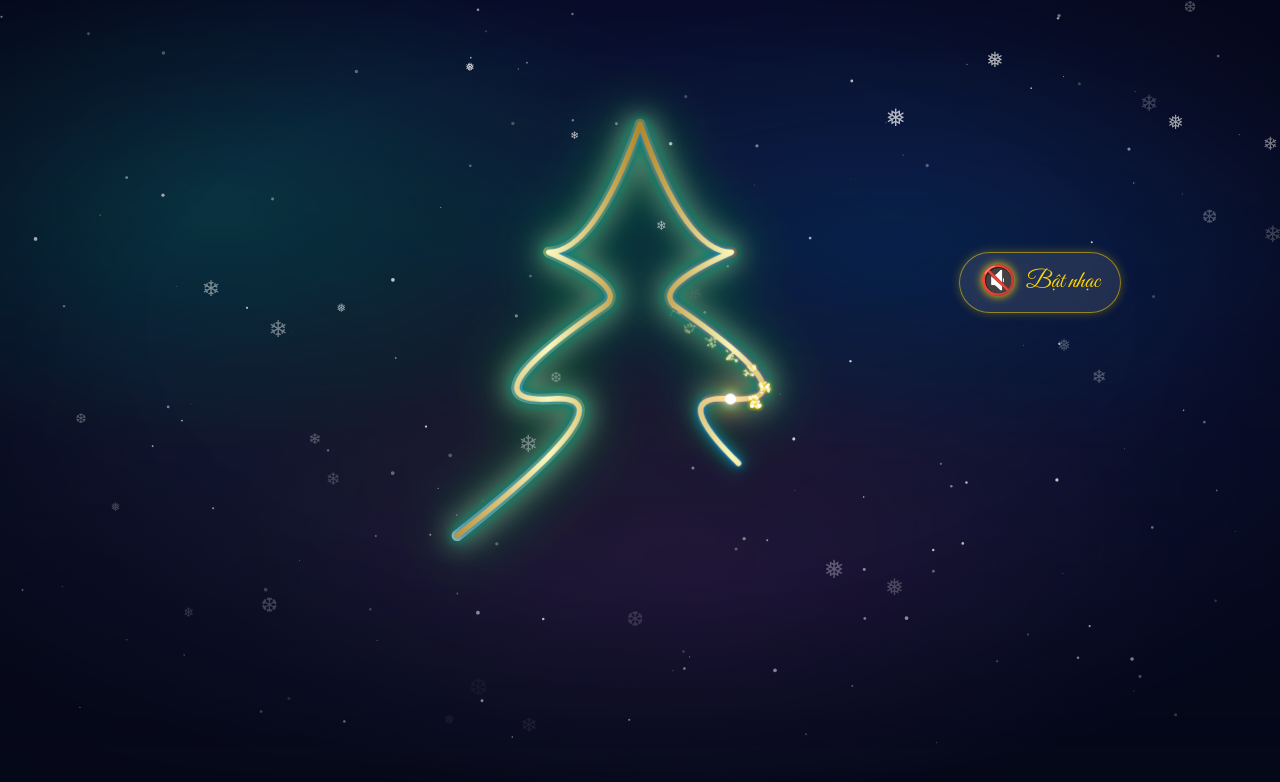
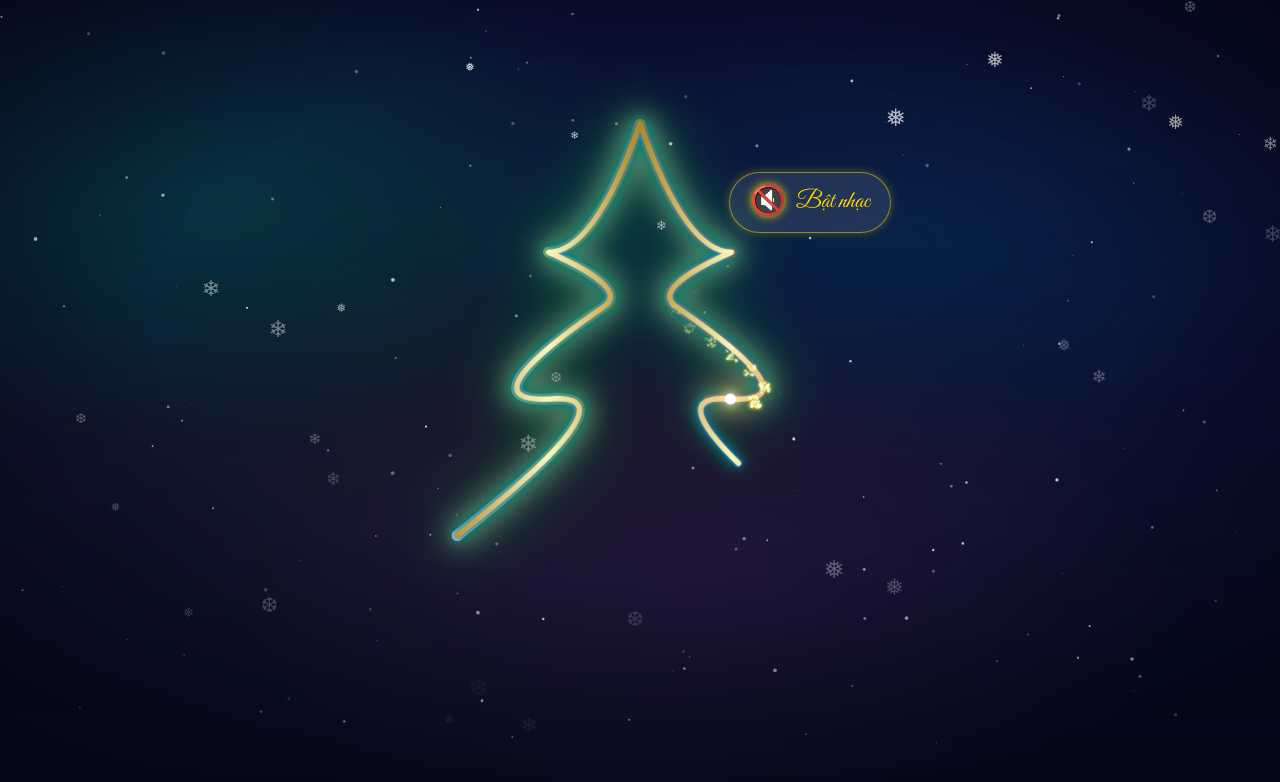
Before and after one commit to ITCrazy357/christmas-tree, a plain HTML site: page index.html in a window 1280 px wide. Shown: the top 782 px of the page. Drawn offline with Linux system fonts and the light colour scheme; animation ran at ten frames a second.

Commit message:
fix box music

```diff
--- a/style.css
+++ b/style.css
@@ -298,8 +298,8 @@ svg {
 /* Nút nhạc */
 .music-btn {
   position: fixed;
-  bottom: 500px;
-  left: 400px;
+  bottom: 580px;
+  left: 170px;
   z-index: 100;
   background: rgba(255, 255, 255, 0.1);
   backdrop-filter: blur(5px);
```
